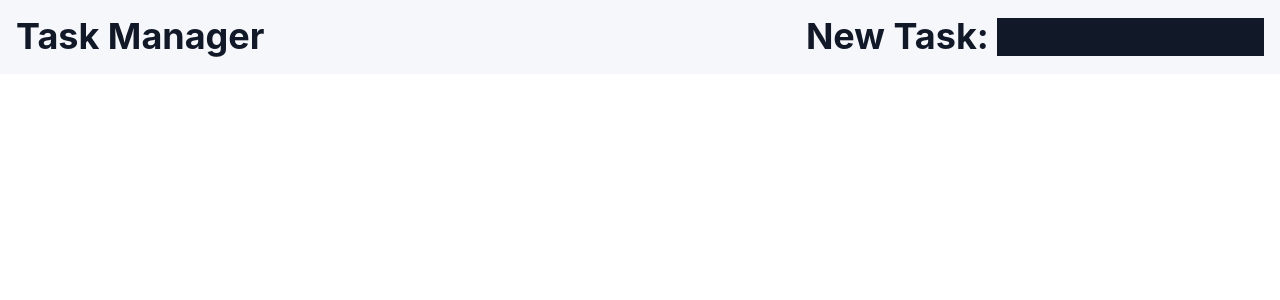
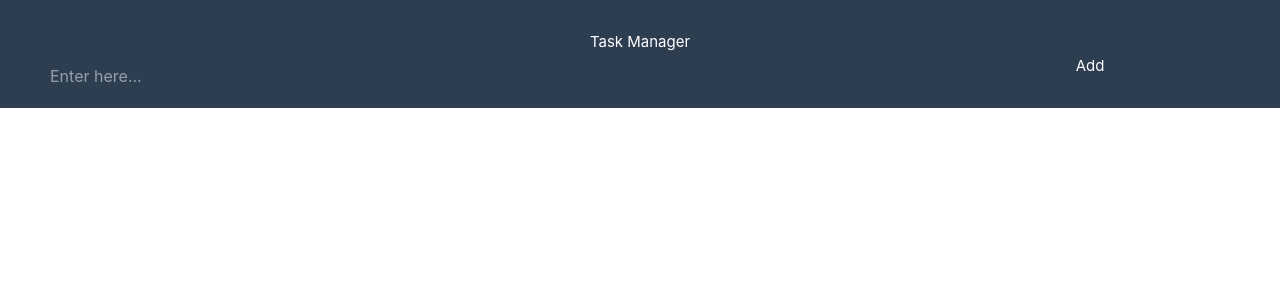
Before and after one commit to JacksonHoran/task-manager, a Vue app: page / in a window 1280 px wide. Shown: the top 300 px of the page. Built offline with nearby package versions, Linux system fonts and the light colour scheme.

Commit message:
add input field and display tasks

```diff
--- a/src/App.vue
+++ b/src/App.vue
@@ -1,7 +1,6 @@
 <template >
   <div>
     <Header />
-
   </div>
 </template>
 
--- a/src/components/Header.vue
+++ b/src/components/Header.vue
@@ -1,54 +1,134 @@
 <script setup>
-import { ref } from 'vue'
+import { ref } from "vue";
 
+const inputValue = ref("");
+const tasks = ref([]);
+
+function newElement() {
+  if (inputValue.value.trim() === "") {
+    alert("Please enter a task.");
+    return;
+  }
+  tasks.value.push({ text: inputValue.value.trim(), checked: false });
+  inputValue.value = "";
+}
+
+function removeTask(index) {
+  tasks.value.splice(index, 1);
+}
+
+function toggleTask(index) {
+  tasks.value.splice(index, 1);
+}
 </script>
 
-<template >
-  <header class="header">
+<template>
+  <div id="myDiv" class="header">
     <h1>Task Manager</h1>
+    <input
+      v-model="inputValue"
+      type="text"
+      placeholder="Enter here..."
+      @keyup.enter="newElement"
+    />
+    <span class="addBtm" @click="newElement">Add</span>
+  </div>
 
-    <form class = "input">
-        <label> New Task:</label>
-        <input type="text" id="newTask">
-    </form>
-  </header>
+  <ul id="myUL">
+    <li
+      v-for="(task, index) in tasks"
+      :key="index"
+      :class="{ checked: task.checked }"
+      @click="toggleTask(index)"
+    >
+      {{ task.text }}
+      <span class="close" @click.stop="removeTask(index)">&#215;</span>
+    </li>
+  </ul>
 </template>
 
 <style scoped>
-.header{
-    display: flex;
-    align-items: center;
-    justify-content: space-between;
-    gap: 1rem;
-    width: 100%;
-    padding: 0.5rem 1rem;
-    background-color: #f5f7fa;
-}
-.header h1{
-    margin: 0;
-    font-size: 2.25rem;
-    font-weight: 700;
-    color: #111827;
+ul {
+  margin: 0;
+  padding: 0;
 }
 
-.input {
-    display: flex;
-    align-items: center;
-    gap: 0.5rem;
-    font-size: 1rem;
-}
-.input label {
-    margin: 0;
-    font-size: 2.25rem;
-    font-weight: 700;
-    color: #111827;
-
+ul li {
+  cursor: pointer;
+  position: relative;
+  background: var(--vt-c-text-dark-2);
+  font-size: 18px;
+  transition: 0.2s;
 }
 
-.input input{
-    padding: 0.4rem 0.6rem;
-    font-size: 1rem;
-    background-color: #111827;
-    color: #f5f7fa;
+ul li:nth-child(odd) {
+  background: var(--vt-c-text-light-2);
+}
+
+ul li:hover {
+  background: #ddd;
+}
+
+ul li:checked {
+  background: #888;
+  color: #fff;
+  text-decoration: line-through;
+}
+
+ul li.checked::before {
+  content: "";
+  position: absolute;
+  border-color: #fff;
+  border-style: solid;
+  border-width: 0 2px 2px 0;
+  top: 10px;
+  left: 16px;
+  transform: rotate(45deg);
+  height: 15px;
+  width: 7px;
+}
+
+.close {
+  position: absolute;
+  right: 0;
+  top: 0;
+  padding: 12px;
+}
+
+.close:hover {
+  background-color: var(--color-background-mute);
+  color: black;
+}
+
+.header {
+  background-color: var(--vt-c-indigo);
+  padding: 30px 40px;
+  color: var(--vt-c-white);
+  text-align: center;
+}
+
+input {
+  margin: 0;
+  border: none;
+  border-radius: 0;
+  width: 75%;
+  padding: 10px;
+  float: left;
+  font-size: 16px;
+}
+.addBtn {
+    cursor: pointer;
+  padding: 10px;
+  width: 25%;
+  float: left;
+  text-align: center;
+  font-size: 16px;
+  cursor: pointer;
+  transition: 0.3s;
+  border-radius: 0;
+}
+
+.addBtn:hover {
+  background-color: #bbb;
 }
 </style>
```
Also changed, not shown: src/assets/logo.svg (deleted).
